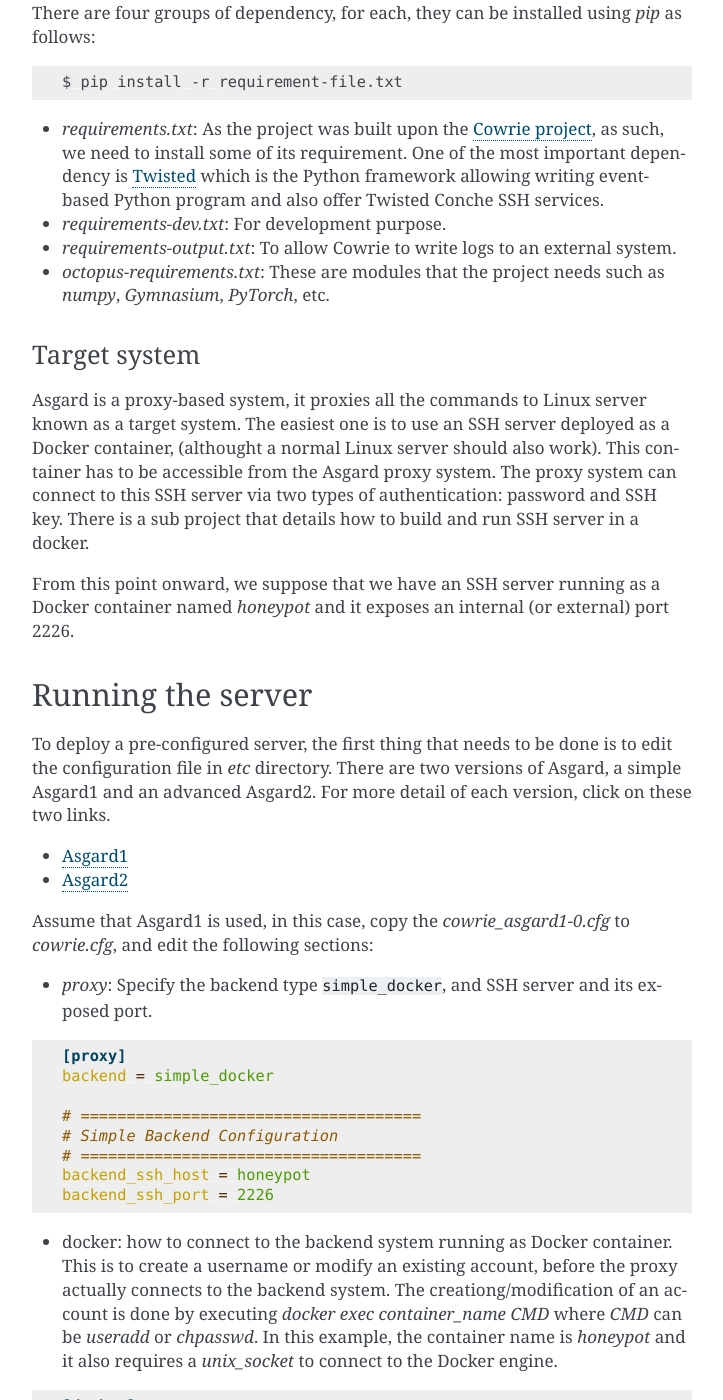
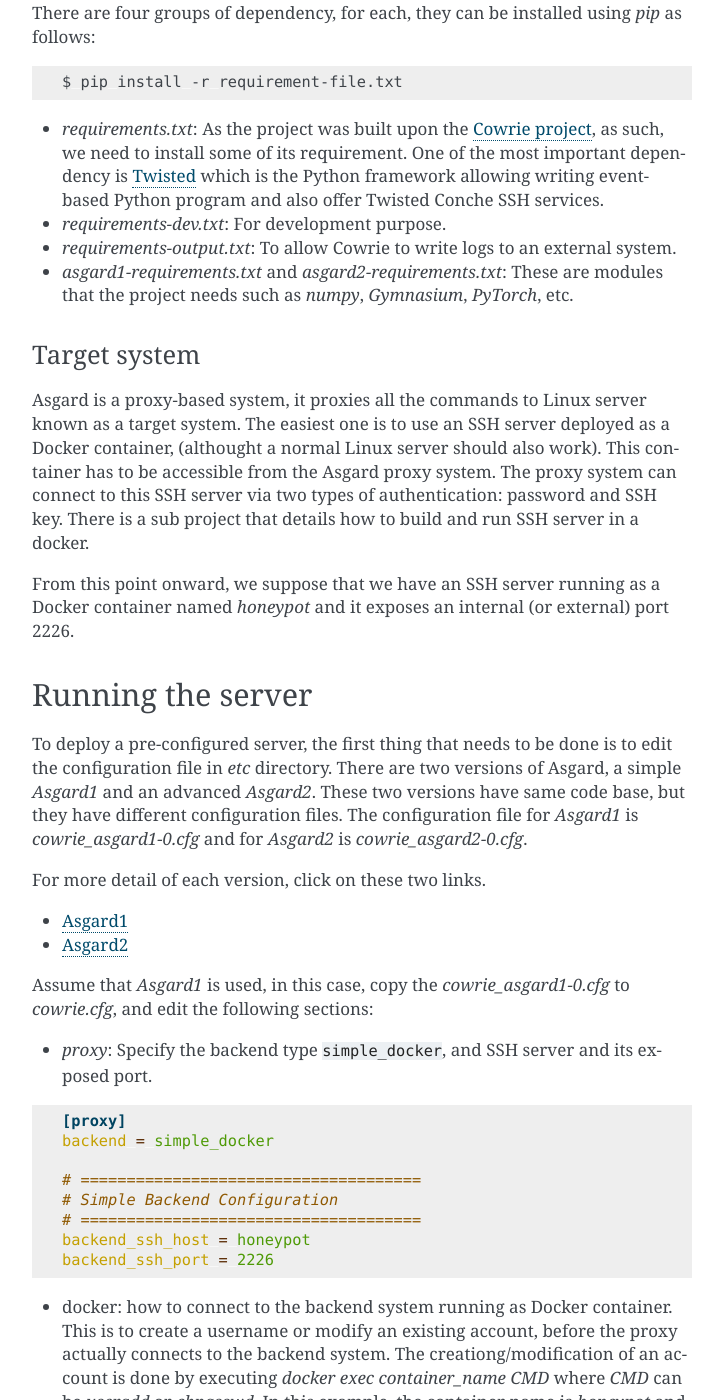
Before and after one commit to sereysethy/asgard, a Sphinx documentation site: the page built from docs/source/install.rst, in a window 1280 px wide and 1400 px high, scrolled down 1172 px. Shown: the whole window, without its empty margins (388-1111 px from the left). Built offline with Sphinx 7.4.7, drawn with Linux system fonts in a browser that asks for light colours.

Commit message:
Update install.rst
- Corrected the requirements files for both sytems

```diff
--- a/docs/source/install.rst
+++ b/docs/source/install.rst
@@ -64,8 +64,8 @@
 
 *   `requirements-output.txt`: To allow Cowrie to write logs to an external system.
 
-*   `octopus-requirements.txt`: These are modules that the project needs such as *numpy*,
-    *Gymnasium*, *PyTorch*, etc.
+*   `asgard1-requirements.txt` and `asgard2-requirements.txt`: These are modules that the project
+    needs such as *numpy*, *Gymnasium*, *PyTorch*, etc.
 
 Target system
 -------------
@@ -85,13 +85,17 @@
 
 To deploy a pre-configured server, the first thing that needs to be done is to
 edit the configuration file in *etc* directory. There are two versions of Asgard,
-a simple Asgard1 and an advanced Asgard2.
+a simple *Asgard1* and an advanced *Asgard2*. These two versions have same code base,
+but they have different configuration files.
+The configuration file for *Asgard1* is `cowrie_asgard1-0.cfg` and for *Asgard2*
+is `cowrie_asgard2-0.cfg`.
+
 For more detail of each version, click on these two links.
 
 *   `Asgard1 <./asgard1.html>`_
 *   `Asgard2 <./asgard2.html>`_
 
-Assume that Asgard1 is used, in this case, copy the `cowrie_asgard1-0.cfg` to `cowrie.cfg`,
+Assume that *Asgard1* is used, in this case, copy the `cowrie_asgard1-0.cfg` to `cowrie.cfg`,
 and edit the following sections:
 
 *   *proxy*: Specify the backend type ``simple_docker``, and SSH server and its exposed port.
```
